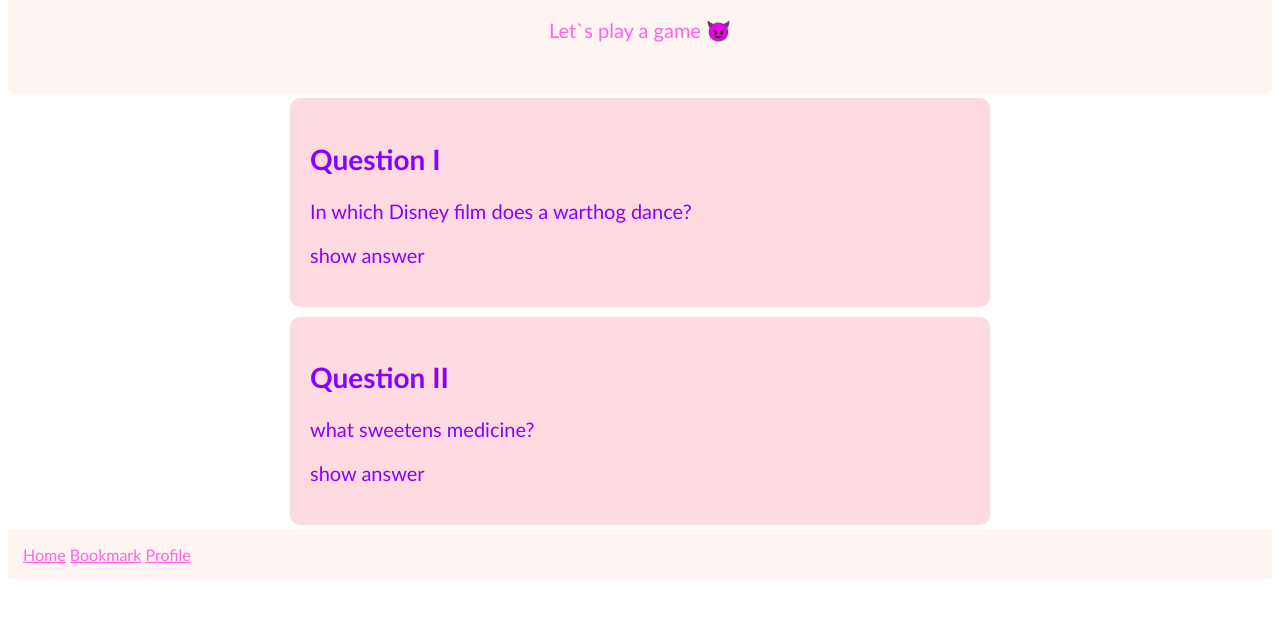
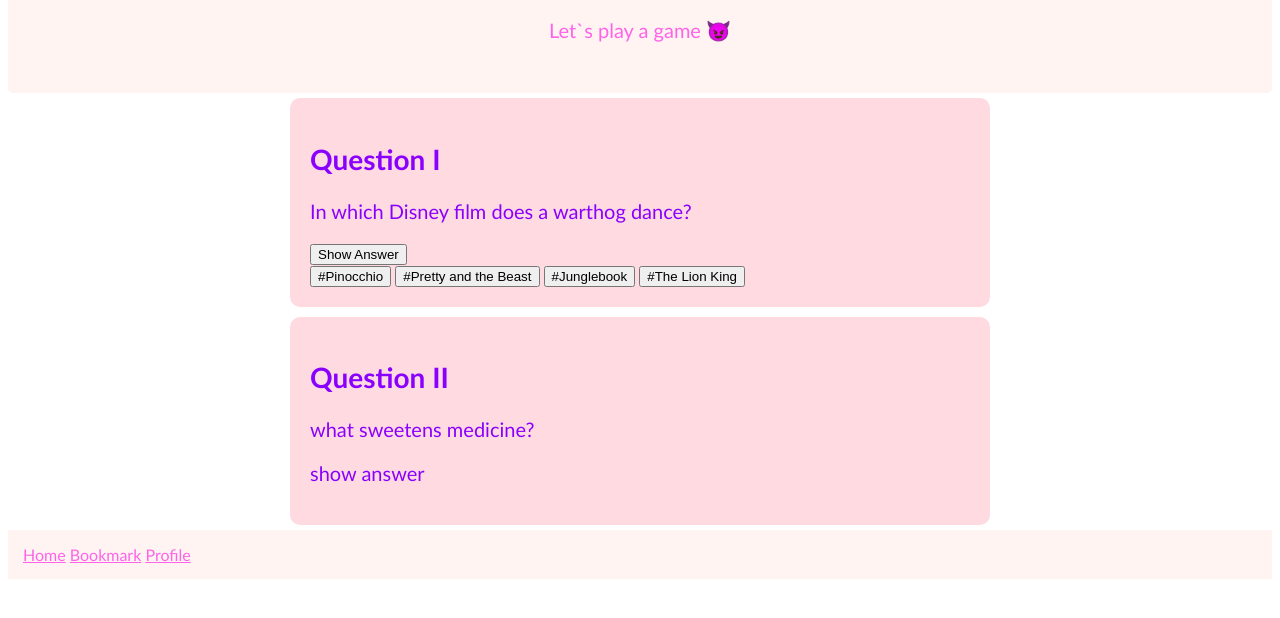
Before and after one commit to Pia-Lueling/quiz-app, a plain HTML site: page index.html in a window 1280 px wide. Shown: the part 172-790 px from the top of the page. Drawn offline with Linux system fonts and the light colour scheme.

Commit message:
add answer buttons to question 1

```diff
--- a/index.html
+++ b/index.html
@@ -16,7 +16,13 @@
       <section class="first question">
         <h2>Question I</h2>
         <p>In which Disney film does a warthog dance?</p>
-        <p class="answer">show answer</p>
+        <button class="answer-button">Show Answer</button>
+        <aside class="categories">
+          <button class="tags">#Pinocchio</button>
+          <button class="tags">#Pretty and the Beast</button>
+          <button class="tags">#Junglebook</button>
+          <button class="tags">#The Lion King</button>
+        </aside>
       </section>
       <!-- second question card -->
       <section class="second question">
```
